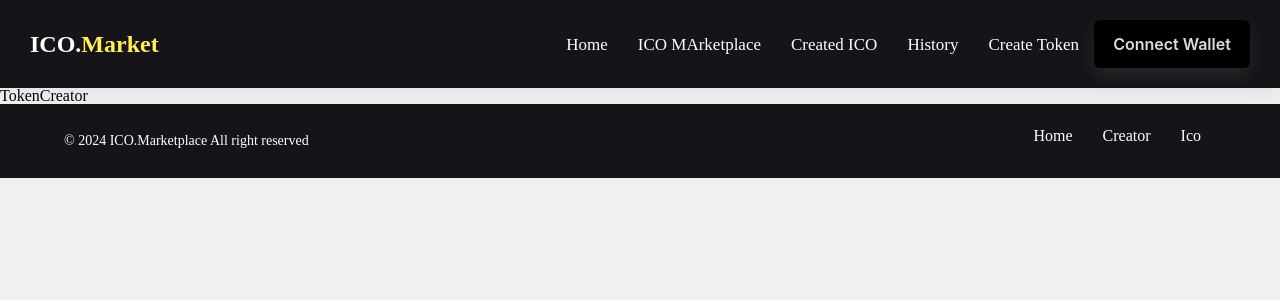
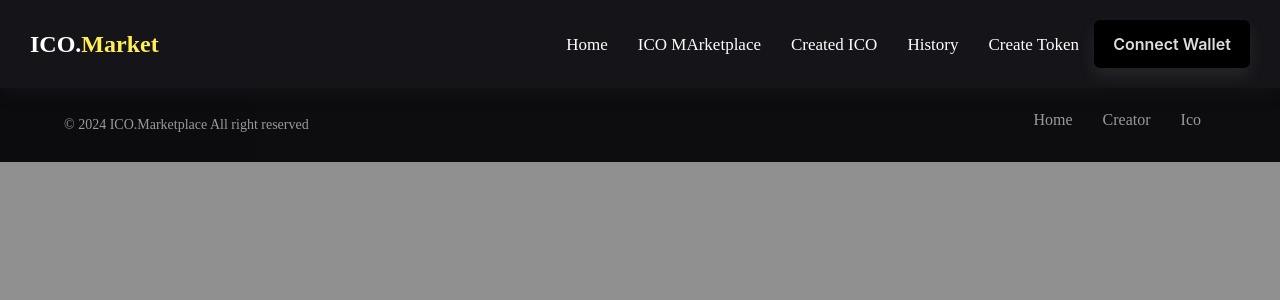
Before and after one commit to Khaledshaikh2244/ICO-DAPP, a Next.js app: page / in a window 1280 px wide. Both pictures are taken after a click on the link "Create Token". Shown: the top 300 px of the page. Built offline with nearby package versions, Linux system fonts and the light colour scheme; no server answers.

Commit message:
started Token Creator Component

```diff
--- a/Components/TokenCreator.jsx
+++ b/Components/TokenCreator.jsx
@@ -1,4 +1,11 @@
-import React from "react";
+import React,{useState} from "react";
+
+//INTERNAL IMPORTS
+// import UploadLogo from "../Components/UploadLogo";
+import UploadLogo from "./UploadLogo";
+import Input from "./Input";
+import Button from "./Button";
+
 
 const TokenCreator = ({
   createERC,
@@ -10,7 +17,15 @@ const TokenCreator = ({
   PINATA_API_KEY ,
   PINATA_SECRET_KEY,
 }) => {
-  return <div>TokenCreator</div>;
+
+  const [imageURL, setimageURL] = useState()
+  const [oken, setToken] = useState({
+    name   : "",
+    symbol :  "",
+    supply  : "",
+
+  })
+  return <div id={"myModal"} className={"modal"}>TokenCreator</div>;
 };
 
 export default TokenCreator;
--- a/Context/index.js
+++ b/Context/index.js
@@ -93,6 +93,7 @@ export const StateContextProvider = ({ children }) => {
                 const bal = ethers.utils.formatEther(getBalance);
                 setAccountBalance(bal);
                 return accounts[0];
+
             } else {
                 notifyError("No account found");
             }
```
